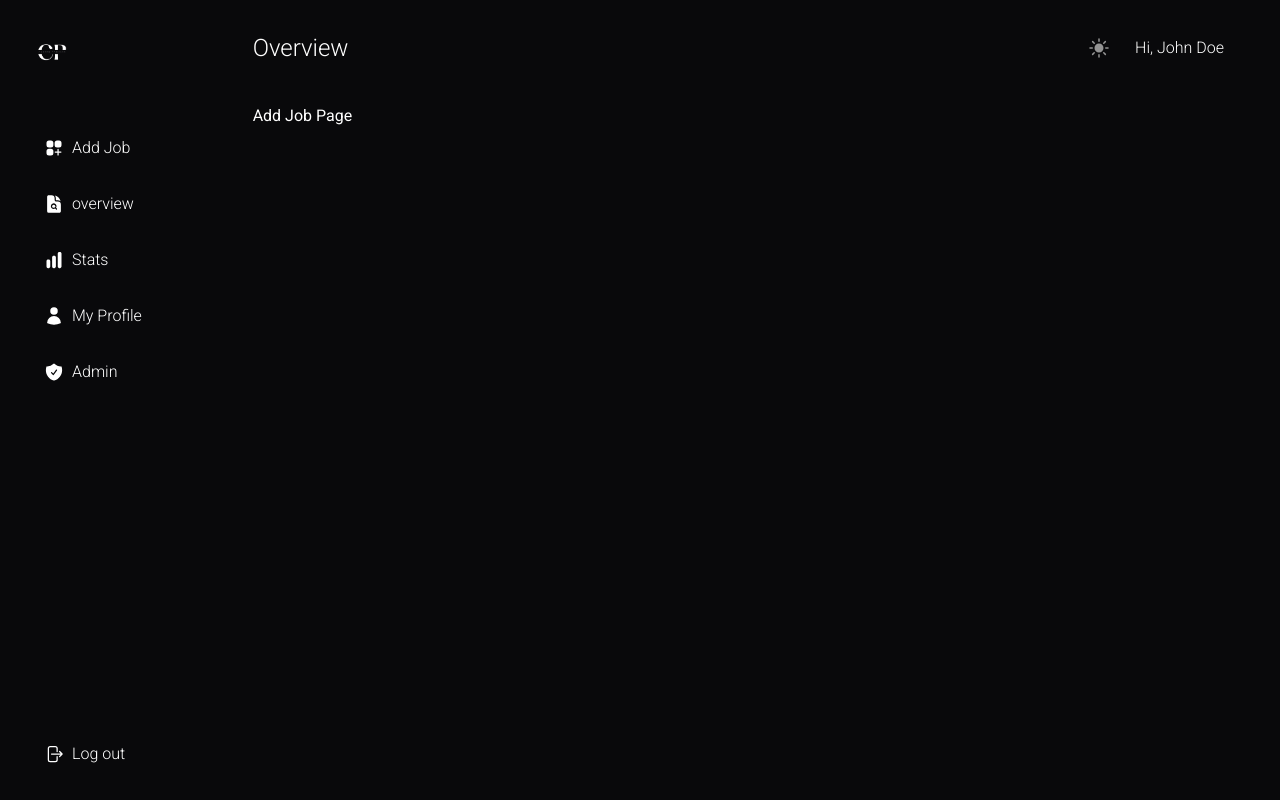
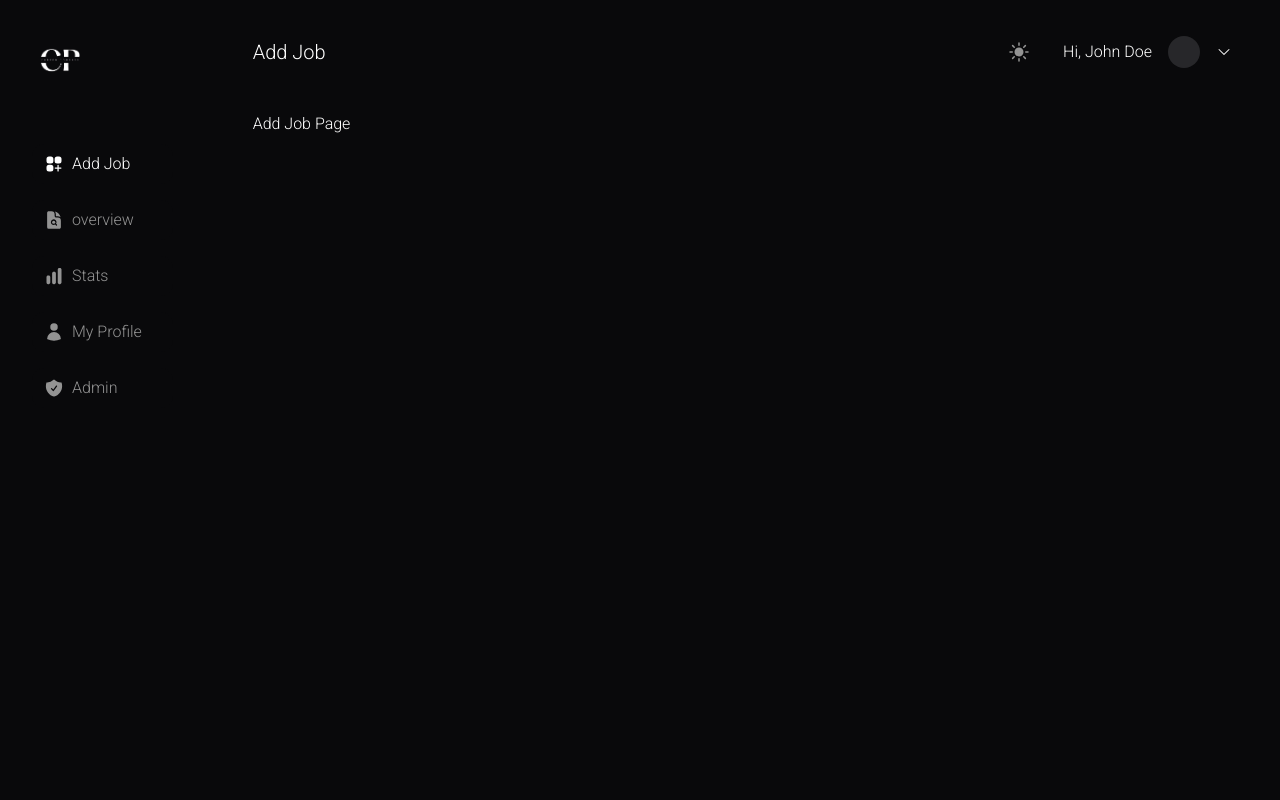
Before and after one commit to NehemieMbg/nehemie_fullstack-app, a React (Vite) app in the folder career-compass/apps/frontend/: page /dashboard in a window 1280 px wide. Built offline with nearby package versions, Linux system fonts and the light colour scheme.

Commit message:
light theme

```diff
--- a/career-compass/apps/frontend/src/App.tsx
+++ b/career-compass/apps/frontend/src/App.tsx
@@ -28,12 +28,14 @@ const router = createBrowserRouter([
       {
         path: 'dashboard',
         element: <DashboardLayout />,
-        children: [{ index: true, element: <AddJob /> }],
+        children: [
+          { index: true, element: <AddJob /> },
+          { path: 'all-jobs', element: <AllJobs /> },
+          { path: 'stats', element: <Stats /> },
+          { path: 'profile', element: <Profile /> },
+          { path: 'admin', element: <Admin /> },
+        ],
       },
-      { path: 'stats', element: <Stats /> },
-      { path: 'all-jobs', element: <AllJobs /> },
-      { path: 'profile', element: <Profile /> },
-      { path: 'admin', element: <Admin /> },
     ],
   },
 ]);
--- a/career-compass/apps/frontend/src/components/LogoTwo.tsx
+++ b/career-compass/apps/frontend/src/components/LogoTwo.tsx
@@ -1,7 +1,7 @@
 import { Link } from 'react-router-dom';
 
-const LogoTwo = (props: { className?: string }) => {
-  const { className } = props;
+const LogoTwo = (props: { className?: string; isLightTheme: boolean }) => {
+  const { className, isLightTheme } = props;
 
   return (
     <Link
@@ -10,7 +10,11 @@ const LogoTwo = (props: { className?: string }) => {
 	 	${className ? `${className}` : ''}
 	  `}
     >
-      <img src="/logo-white.png" alt="Career Compass logo" className="h-10" />
+      {isLightTheme ? (
+        <img src="/logo-black.png" alt="Career Compass logo" className="h-14" />
+      ) : (
+        <img src="/logo-white.png" alt="Career Compass logo" className="h-14" />
+      )}
     </Link>
   );
 };
--- /dev/null
+++ b/career-compass/apps/frontend/src/components/navbar/Logout.tsx
@@ -0,0 +1,74 @@
+import {
+  ArrowRightOnRectangleIcon,
+  ChevronDownIcon,
+  ChevronUpIcon,
+} from '@heroicons/react/24/solid';
+import { useRef, useState } from 'react';
+import { Link } from 'react-router-dom';
+import useClickOutside from '../../hooks/useClickOutside';
+import { useDashboardContext } from '../../pages/DashboardLayout';
+
+const Logout = () => {
+  const { user, logoutUser, isLightTheme } = useDashboardContext();
+
+  const logoutRef = useRef<HTMLDivElement>(null);
+  const [isLogoutActive, setIsLogoutActive] = useState(false);
+
+  useClickOutside(logoutRef, () => setIsLogoutActive(false));
+
+  return (
+    <div ref={logoutRef}>
+      <div
+        className={`flex items-center gap-4 cursor-pointer py-1 px-4 rounded-xl transition-colors duration-250
+        ${
+          isLightTheme
+            ? 'hover:bg-zinc-900 hover:text-white'
+            : 'hover:bg-dark-gray '
+        }
+        `}
+        onClick={() => setIsLogoutActive(true)}
+      >
+        <div className="text-base font-light max-md:hidden">
+          <p>Hi, {user.name}</p>
+        </div>
+
+        {user.image ? (
+          <img src="" alt="" className="h-8 w-8 aspect-square rounded-full" />
+        ) : (
+          <div
+            className={`h-8 w-8 aspect-square rounded-full
+          ${isLightTheme ? 'bg-zinc-400' : 'bg-zinc-800'}`}
+          ></div>
+        )}
+
+        <div>
+          {isLogoutActive ? (
+            <ChevronUpIcon className="h-4 w-4" />
+          ) : (
+            <ChevronDownIcon className="h-4 w-4" />
+          )}
+        </div>
+      </div>
+
+      {isLogoutActive && (
+        <div
+          className={`absolute -bottom-16 right-0 bg-dark-gray w-52 rounded-xl p-1
+        ${isLightTheme ? 'bg-black' : 'bg-zinc-800'}
+        `}
+        >
+          <Link
+            to={''}
+            className={`flex items-center gap-2 hover:bg-zinc-900 text-white hover:text-white transition-colors duration-200 py-2 px-3 rounded-xl
+            ${isLightTheme ? 'hover:bg-zinc-800' : ''}
+            `}
+            onClick={logoutUser}
+          >
+            <ArrowRightOnRectangleIcon className="h-5" />
+            <p>Log out</p>
+          </Link>
+        </div>
+      )}
+    </div>
+  );
+};
+export default Logout;
--- a/career-compass/apps/frontend/src/components/navbar/Navbar.tsx
+++ b/career-compass/apps/frontend/src/components/navbar/Navbar.tsx
@@ -1,35 +1,45 @@
-import { Bars3Icon, MoonIcon, SunIcon } from '@heroicons/react/24/solid';
+import { Bars3Icon } from '@heroicons/react/24/solid';
 import { useDashboardContext } from '../../pages/DashboardLayout';
+import { useLocation } from 'react-router-dom';
+import Logout from './Logout';
+import ThemeToggle from './ThemeToggle';
 
 const Navbar = () => {
-  const { toggleSideBar, isDarkTheme, user } = useDashboardContext();
+  const location = useLocation();
+  const pathArray = location.pathname.split('/')[2];
+  let pathname = 'Add Job';
+
+  if (pathArray === 'all-jobs') pathname = 'Overview';
+  if (pathArray === 'stats') pathname = 'Stats';
+  if (pathArray === 'profile') pathname = 'Profile';
+  if (pathArray === 'admin') pathname = 'Admin';
+
+  const { toggleSideBar, isLightTheme } = useDashboardContext();
+
   return (
-    <div className="w-full flex items-center justify-between font-roboto">
+    <div
+      className={`w-full flex items-center justify-between font-roboto
+    `}
+    >
       <div className="flex items-center gap-4">
         <div
-          className="cursor-pointer min-[1050px]:hidden"
+          className={`cursor-pointer min-[1050px]:hidden p-1 rounded-md transition-colors duration-200
+          ${isLightTheme ? 'hover:bg-zinc-300' : ''}
+          `}
           onClick={toggleSideBar}
         >
-          <Bars3Icon className="h-6 hover:fill-light-gray transition-colors duration-200 " />
+          <Bars3Icon
+            className={`h-6 transition-colors duration-200
+            ${isLightTheme ? '' : 'hover:fill-light-gray'}
+          `}
+          />
         </div>
-        <h1 className="text-2xl font-light">Overview</h1>
+        <h1 className="text-xl font-light">{pathname}</h1>
       </div>
 
-      <div className="flex items-center gap-6">
-        {isDarkTheme ? (
-          <div className="cursor-pointer">
-            <MoonIcon className="h-5 fill-light-gray hover:fill-white transition-colors duration-200" />
-          </div>
-        ) : (
-          <div className="cursor-pointer">
-            <SunIcon className="h-6 fill-light-gray hover:fill-white transition-colors duration-200" />
-          </div>
-        )}
-
-        <div className="text-base font-light">
-          <p>Hi, {user.name}</p>
-        </div>
-        <img src="" alt="" />
+      <div className="relative flex items-center gap-4">
+        <ThemeToggle />
+        <Logout />
       </div>
     </div>
   );
--- /dev/null
+++ b/career-compass/apps/frontend/src/components/navbar/ThemeToggle.tsx
@@ -0,0 +1,17 @@
+import { MoonIcon, SunIcon } from '@heroicons/react/24/solid';
+import { useDashboardContext } from '../../pages/DashboardLayout';
+
+const ThemeToggle = () => {
+  const { isLightTheme, toggleDarkTheme } = useDashboardContext();
+
+  return (
+    <div className="cursor-pointer" onClick={toggleDarkTheme}>
+      {isLightTheme ? (
+        <MoonIcon className="h-5 fill-black hover:fill-light-gray transition-colors duration-200" />
+      ) : (
+        <SunIcon className="h-6 fill-light-gray hover:fill-white transition-colors duration-200" />
+      )}
+    </div>
+  );
+};
+export default ThemeToggle;
--- a/career-compass/apps/frontend/src/components/sidebar/Sidebar.tsx
+++ b/career-compass/apps/frontend/src/components/sidebar/Sidebar.tsx
@@ -1,15 +1,18 @@
-import { ArrowRightOnRectangleIcon } from '@heroicons/react/24/solid';
 import { LogoTwo } from '..';
 import { Link } from 'react-router-dom';
 import { useDashboardContext } from '../../pages/DashboardLayout';
+import { useLocation } from 'react-router-dom';
 import links from '../../utils/links';
 
 const Sidebar = () => {
-  const { toggleSideBar } = useDashboardContext();
+  const { toggleSideBar, isLightTheme } = useDashboardContext();
+  const location = useLocation();
+  const pathArray = location.pathname.split('/');
+  const pathname = pathArray[2] || '.';
 
   return (
-    <div className={'h-sidebar font-light p-8 z-30'}>
-      <LogoTwo />
+    <div className={'h-sidebar font-light p-8 z-30 w-full text-light-gray'}>
+      <LogoTwo isLightTheme={isLightTheme} />
 
       <div className="mt-14 flex flex-col justify-between h-full">
         <div className=" flex flex-col gap-4">
@@ -17,7 +20,15 @@ const Sidebar = () => {
             <Link
               to={link.path}
               key={link.path}
-              className="flex items-center gap-2 hover:bg-zinc-900 transition-colors duration-200 py-2 px-3 rounded-xl "
+              className={`flex items-center gap-2  hover:bg-zinc-900 hover:text-white transition-colors duration-200 py-2 px-3 rounded-xl
+              ${link.path === pathname ? 'text-white' : ''}
+              ${isLightTheme ? 'bg-cool-gray text-black' : 'bg-zinc-950 '}
+              ${
+                isLightTheme && link.path === pathname
+                  ? 'bg-zinc-900 text-zinc-100'
+                  : ''
+              }
+              `}
               onClick={toggleSideBar}
             >
               {link.icon}
@@ -25,18 +36,9 @@ const Sidebar = () => {
             </Link>
           ))}
         </div>
-
-        <div>
-          <Link
-            to={''}
-            className="flex items-center gap-2 hover:bg-zinc-900 transition-colors duration-200 py-2 px-3 rounded-xl "
-          >
-            <ArrowRightOnRectangleIcon className="h-5" />
-            <p>Log out</p>
-          </Link>
-        </div>
       </div>
     </div>
   );
 };
+
 export default Sidebar;
--- /dev/null
+++ b/career-compass/apps/frontend/src/hooks/useClickOutside.tsx
@@ -0,0 +1,27 @@
+import { RefObject, useEffect } from 'react';
+
+/**
+ * Closes when clicked outside of the reference
+ * @param ref - the reference (targer) to close
+ * @param callback - action to close
+ */
+export default function useClickOutside(
+  ref: RefObject<HTMLDivElement> | null,
+  callback: () => void
+) {
+  const handler = (event: MouseEvent) => {
+    // if click happened outside of the div where the ref is used
+    if (ref!.current && !ref!.current.contains(event.target as Node)) {
+      callback();
+    }
+  };
+
+  useEffect(() => {
+    document.addEventListener('mousedown', handler);
+
+    // Clears the event listeners
+    return () => {
+      document.removeEventListener('mousedown', handler);
+    };
+  });
+}
--- a/career-compass/apps/frontend/src/pages/DashboardLayout.tsx
+++ b/career-compass/apps/frontend/src/pages/DashboardLayout.tsx
@@ -1,62 +1,86 @@
 import { Outlet } from 'react-router-dom';
 import { Navbar, Sidebar } from '../components';
-import { createContext, useContext, useState } from 'react';
+import { createContext, useContext, useRef, useState } from 'react';
+import useClickOutside from '../hooks/useClickOutside';
 
 interface DashboardContextType {
-  user: { name: string };
-  isDarkTheme: boolean;
+  user: { name: string; image: string };
+  isLightTheme: boolean;
   isSidebar: boolean;
   toggleSideBar: () => void;
   toggleDarkTheme: () => void;
   logoutUser: () => void;
 }
-const DashboardContext = createContext<DashboardContextType>();
+const DashboardContext = createContext<DashboardContextType>({
+  isLightTheme: false,
+  isSidebar: false,
+  user: { name: '', image: '' },
+  logoutUser: () => {},
+  toggleDarkTheme: () => {},
+  toggleSideBar: () => {},
+});
+
+const checkDefaultTheme = () => {
+  const isLightTheme = localStorage.getItem('light-theme') === 'true';
+  document.body.classList.toggle('light-theme', isLightTheme);
+  return isLightTheme;
+};
 
 const DashboardLayout = () => {
+  const sidebarRef = useRef<HTMLDivElement | null>(null);
+
   // temp
-  const user = { name: 'John Doe' };
-  const [isDarkTheme, setIsDarkTheme] = useState(false);
+  const user = { name: 'John Doe', image: '' };
   const [isSidebar, setSidebar] = useState(false);
+  const [isLightTheme, setIsLightTheme] = useState(checkDefaultTheme);
 
   const toggleSideBar = () => {
     setSidebar((prev) => {
-      console.log(prev);
       if (prev === false) return true;
       return false;
     });
-    console.log('Toggle sidebar');
   };
 
   const toggleDarkTheme = () => {
-    console.log('Toggle dark theme');
+    const newLightTheme = !isLightTheme;
+    setIsLightTheme(newLightTheme);
+    document.body.classList.toggle('light-theme', newLightTheme);
+    localStorage.setItem('light-theme', JSON.stringify(newLightTheme));
   };
 
   const logoutUser = async () => {
-    console.log('Logout user');
+    // console.log('Logout user');
   };
+
+  useClickOutside(sidebarRef, () => setSidebar(false));
 
   return (
     <DashboardContext.Provider
       value={{
         user,
-        isDarkTheme,
+        isLightTheme,
         isSidebar,
         toggleSideBar,
         toggleDarkTheme,
         logoutUser,
       }}
     >
-      <main className="flex gap-4 max-[1050px]:gap-0 w-screen min-h-screen">
+      <main
+        className={`flex gap-4 max-[1050px]:gap-0 w-screen min-h-screen
+      ${isLightTheme ? 'bg-cool-gray text-black' : 'bg-zinc-950 '}
+      `}
+      >
         <div
           className={`fixed top-0 w-screen h-screen min-[1050px]:hidden bg-opacity-30 backdrop-blur-[2px] z-10
         ${isSidebar ? 'bg-zinc-700' : 'hidden'}
         `}
-          onClick={toggleSideBar}
         ></div>
         <div
-          className={`h-screen bg-zinc-950 max-[1050px]:translate-x-[-100%] max-[1050px]:absolute transition-transform duration-200 w-[250px] max-w-[1350px]:w-0 z-40
-          ${isSidebar ? 'max-[1050px]:translate-x-0' : ''}
+          className={`h-screen bg-zinc-950 max-[1050px]:translate-x-[-100%] max-[1050px]:absolute transition-transform duration-200 w-[250px]  z-40
+          ${isSidebar ? 'max-[1050px]:translate-x-[0px]' : ''}
+          ${isLightTheme ? 'bg-cool-gray' : 'bg-zinc-950 '}
           `}
+          ref={sidebarRef}
         >
           <Sidebar />
         </div>
@@ -64,7 +88,7 @@ const DashboardLayout = () => {
         <div className=" w-full p-8 max-lg:p-6 max-md:p-4">
           <Navbar />
 
-          <div className="py-[40px]">
+          <div className="py-[40px] font-light">
             <Outlet />
           </div>
         </div>
--- a/career-compass/apps/frontend/src/pages/Login.tsx
+++ b/career-compass/apps/frontend/src/pages/Login.tsx
@@ -6,7 +6,7 @@ import PasswordInputForm from '../components/authForm/PasswordInputForm';
 
 const Login = () => {
   return (
-    <section className=" h-screen grid grid-cols-2 gap-8 text-white font-light p-10 max-xl:px-16 max-lg:px-12 max-md:px-8 max-w-screen-wide w-full mx-auto max-[1350px]:grid-cols-1">
+    <section className=" h-screen grid grid-cols-2 gap-8 text-white font-light p-10 max-xl:px-16 max-lg:px-12 max-md:px-8 max-w-screen-wide w-full mx-auto max-[1350px]:grid-cols-1 ">
       <div className="bg-[url('/images/wallpaper/dark-sand.jpg')] bg-cover w-full  rounded-3xl overflow-hidden max-[1350px]:hidden">
         <div className="flex flex-col items-center justify-center h-full bg-zinc-950 bg-opacity-20    backdrop-blur-md">
           <div className="">
```
Also changed, not shown: career-compass/apps/frontend/.eslintrc.cjs, career-compass/apps/frontend/public/logo-black.png (added).
